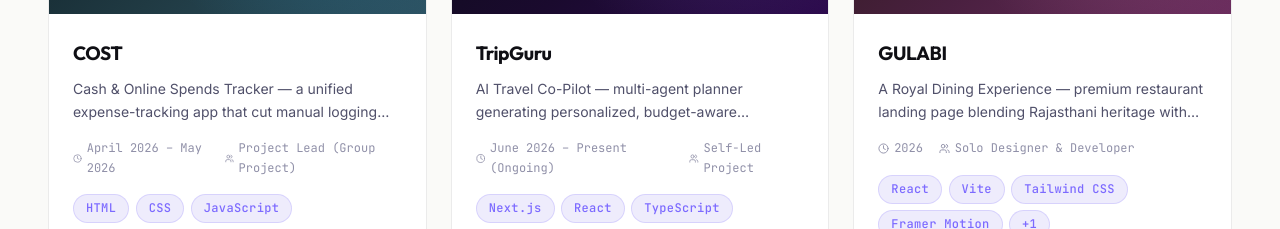
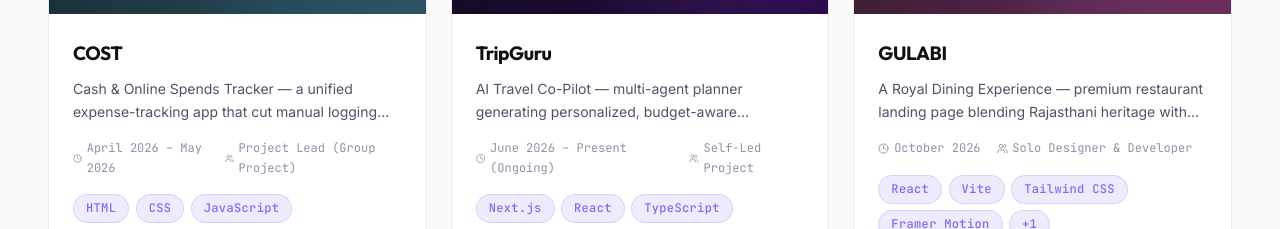
Before and after one commit to claron11/PORTFOLIO-BY-APOORV, a React (Vite) app: page / in a window 1280 px wide. Shown: the part 2560-2789 px from the top of the page. Built offline with nearby package versions, Linux system fonts and the light colour scheme.

Commit message:
Update Gulabi project timeline

```diff
--- a/src/data/projects.ts
+++ b/src/data/projects.ts
@@ -51,7 +51,7 @@ export const projects: Project[] = [
     description: "A premium restaurant landing page concept inspired by Jaipur's haveli architecture, blush pink, ivory, antique gold, and traditional jaali patterns. A design/development project showcasing editorial luxury UI.",
     category: 'design',
     role: 'Solo Designer & Developer',
-    timeline: '2026',
+    timeline: 'October 2026',
     status: 'completed',
     problem: 'Create a visually distinctive digital presence for a luxury Rajasthani dining concept that communicates opulence, heritage, and an exceptional culinary experience.',
     approach: "Drew inspiration from Jaipur's royal haveli aesthetic -- jaali latticework, blush pink and ivory palettes, antique gold accents, and refined editorial typography. Built with React, Vite, Tailwind CSS, and Framer Motion for smooth, immersive storytelling.",
```
